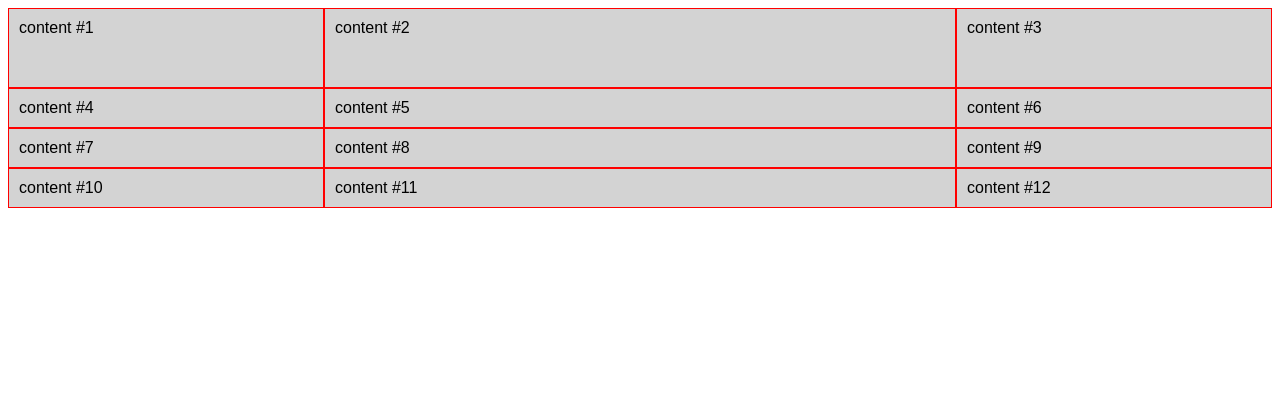
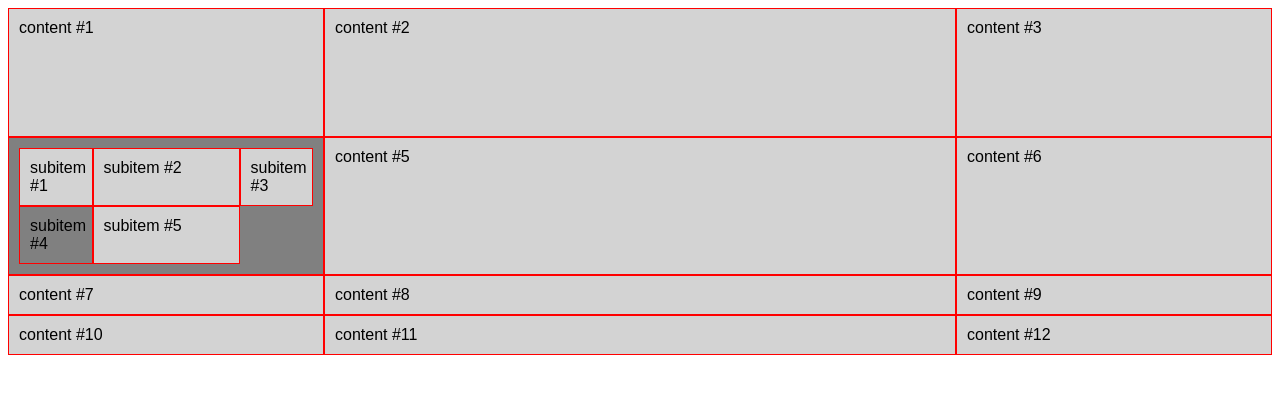
Before and after one commit to cejaramillof/CSSGridLayout, a plain HTML site: page index.html in a window 1280 px wide. Drawn offline with Linux system fonts and the light colour scheme.

Commit message:
types of display and grid inherit

```diff
--- a/index.html
+++ b/index.html
@@ -25,6 +25,17 @@
             border: 1px solid red;
         }
 
+        .item:nth-of-type(4) {
+            background-color: grey;
+            /*
+            In the future, will go inherit grid properties from father
+            display: subgrid;
+            display: inline-grid;
+            */
+            display: grid;
+            grid-template: 50% / 25% 50% 25%;
+        }
+
     </style>
 </head>
 <body>
@@ -33,7 +44,13 @@
     <div class="item">content #1</div>
     <div class="item">content #2</div>
     <div class="item">content #3</div>
-    <div class="item">content #4</div>
+    <div class="item">
+        <div class="item">subitem #1</div>
+        <div class="item">subitem #2</div>
+        <div class="item">subitem #3</div>
+        <div class="item">subitem #4</div>
+        <div class="item">subitem #5</div>
+    </div>
     <div class="item">content #5</div>
     <div class="item">content #6</div>
     <div class="item">content #7</div>
```
